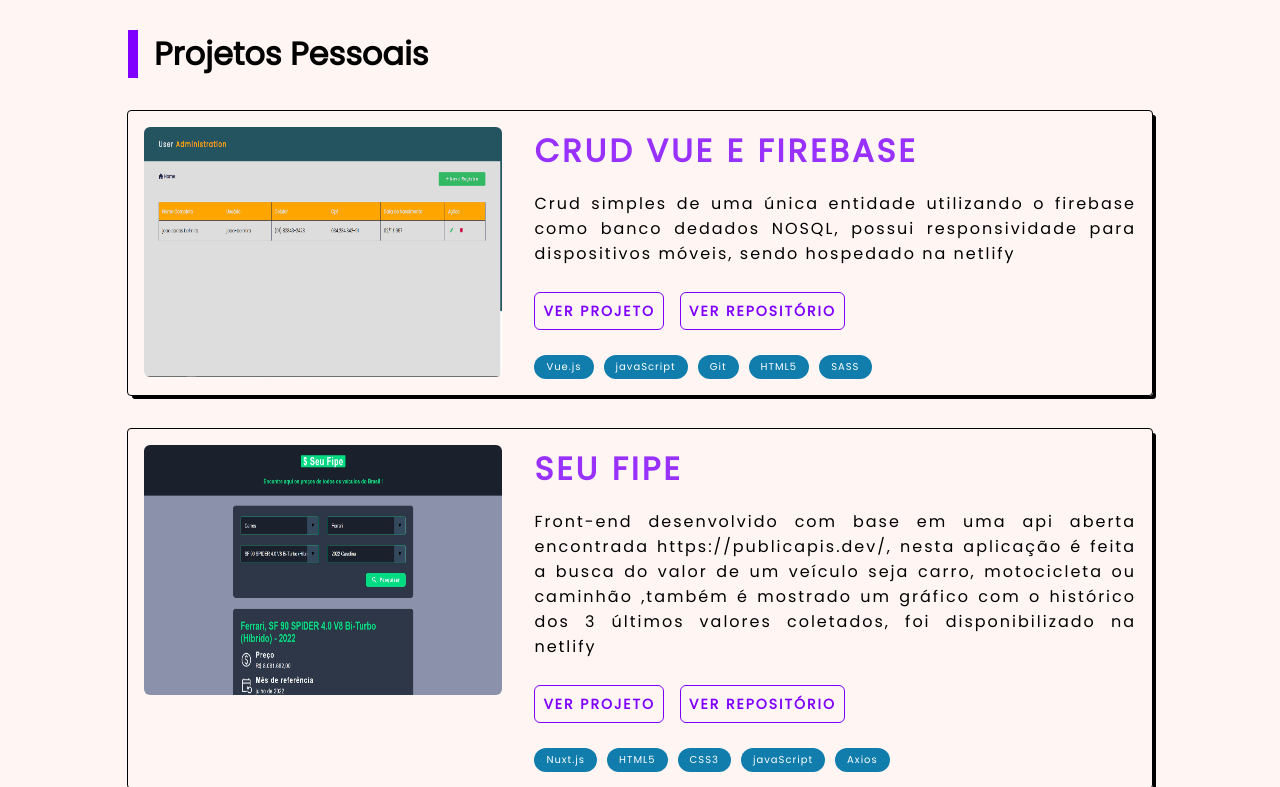
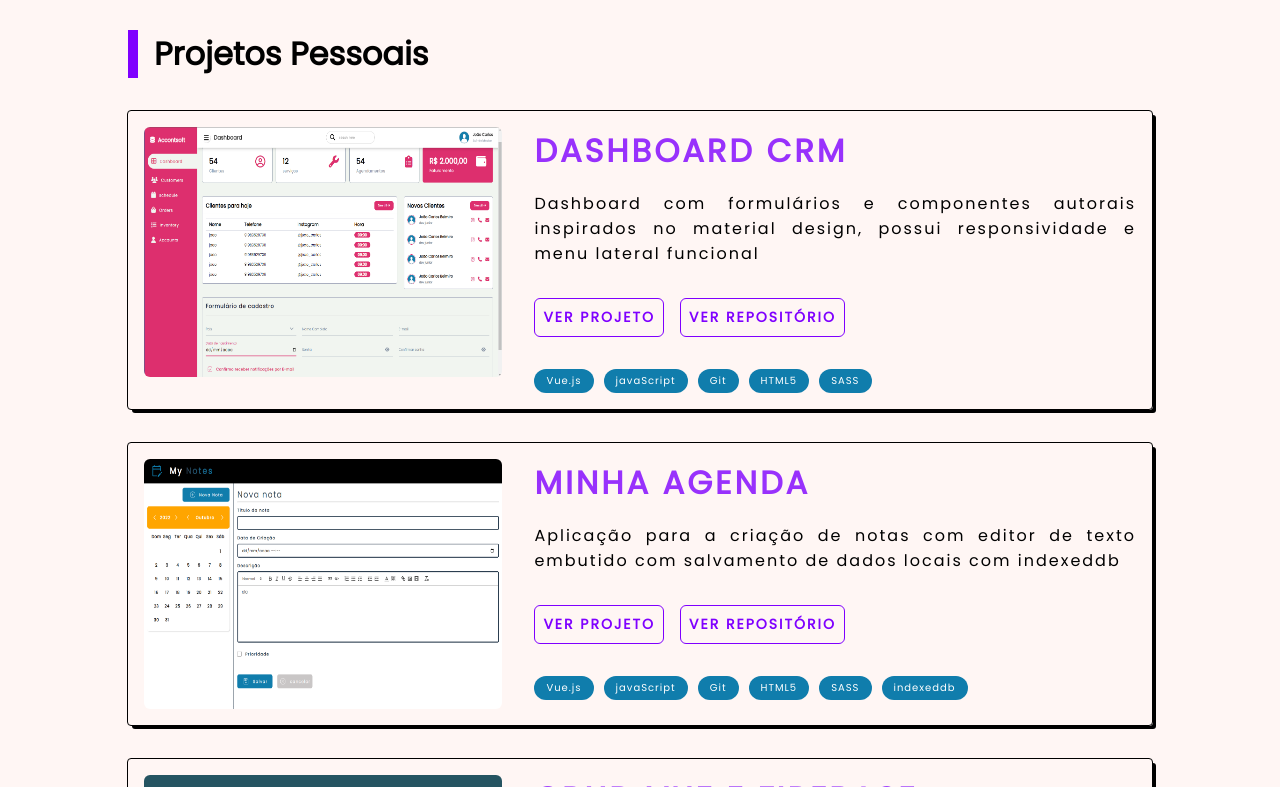
Before and after one commit to joao-belmiro/joao-goncalves, a Vue app: page / in a window 1280 px wide. Shown: the part 1613-2400 px from the top of the page. Built offline with nearby package versions, Linux system fonts and the light colour scheme.

Commit message:
add 2 projetcts, and add flex in ref links

```diff
--- a/src/components/PersonalProjectsSection.vue
+++ b/src/components/PersonalProjectsSection.vue
@@ -7,16 +7,17 @@
       <div class="infos-container">
         <h1>{{ project.title }}</h1>
         <p>{{ project.description }}</p>
-        <a
-          class="link-space"
+        <div class="d-links">
+          <a
           :href="project.link"
           target="_blank"
           rel="noopener noreferrer"
           >Ver projeto</a
-        >
-        <a :href="project.repo" target="_blank" rel="noopener noreferrer"
+          >
+          <a :href="project.repo" target="_blank" rel="noopener noreferrer"
           >Ver Repositório</a
-        >
+          >
+        </div>
         <div class="techs-container">
           <span class="badge" v-for="tech in project.techs" :key="tech">{{
             tech
@@ -32,6 +33,26 @@ export default {
   data () {
     return {
       projects: [
+        {
+          id: 5,
+          image: require('@/assets/photos/dash-crm.png'),
+          title: 'Dashboard Crm',
+          link: 'https://dash-crm.netlify.app/',
+          repo: 'https://github.com/joao-belmiro/crm-admin',
+          description:
+            'Dashboard com formulários e componentes autorais inspirados no material design, possui responsividade e menu lateral funcional',
+          techs: ['Vue.js', 'javaScript', 'Git', 'HTML5', 'SASS']
+        },
+        {
+          id: 4,
+          image: require('@/assets/photos/my-notes.png'),
+          title: 'Minha Agenda',
+          link: 'https://free-notes.netlify.app',
+          repo: 'https://github.com/joao-belmiro/my-notes',
+          description:
+            'Aplicação para a criação de notas com editor de texto embutido com salvamento de dados locais com indexeddb',
+          techs: ['Vue.js', 'javaScript', 'Git', 'HTML5', 'SASS', 'indexeddb']
+        },
         {
           id: 3,
           image: require('@/assets/photos/crud-firebase.jpg'),
@@ -138,9 +159,12 @@ export default {
             text-align: none;
          }
       }
-
-      .link-space {
-        margin-right: 16px;
+      .d-links {
+        display: flex;
+        flex-direction: row;
+        gap: 16px;
+        justify-content: flex-start;
+        align-items: center;
       }
       a {
         text-decoration: none;
```
Also changed, not shown: src/assets/photos/dash-crm.png (added), src/assets/photos/my-notes.png (added).
